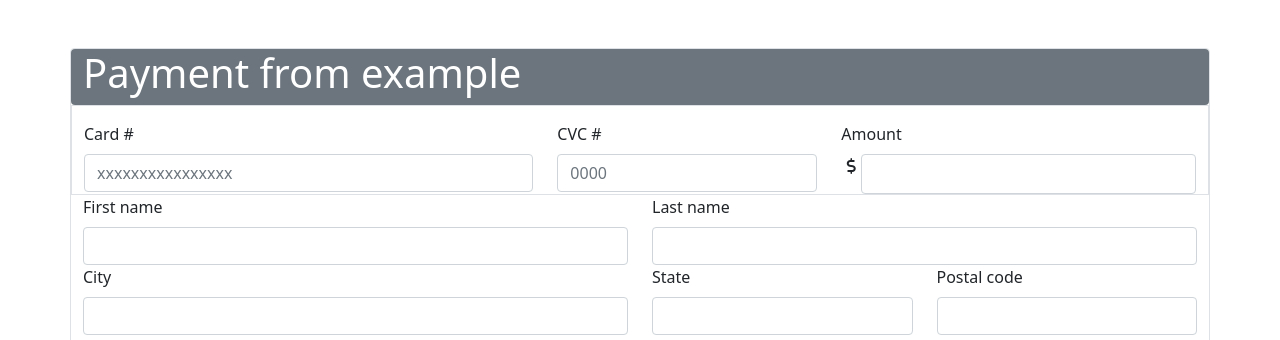
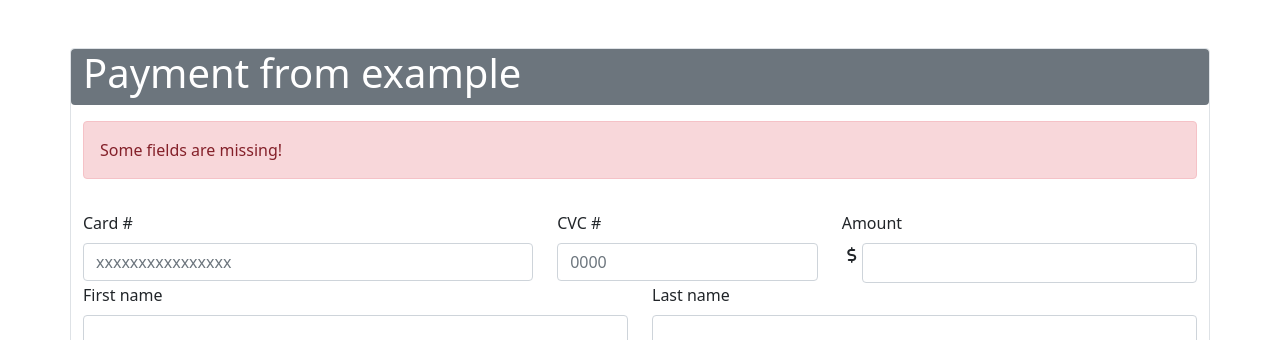
Before and after one commit to 4GeeksAcademy/Form-HTML5-Israelquint3ro, a plain HTML site: page index.html in a window 1280 px wide. Shown: the top 340 px of the page. Drawn offline with nearby package versions, Linux system fonts and the light colour scheme.

Commit message:
First Commit

```diff
--- a/index.html
+++ b/index.html
@@ -23,15 +23,20 @@
                 </div>
 
             </div>
+            <div>
+                <div class="alert alert-danger mt-3 mb-3" role="alert">
+                    Some fields are missing!
+                </div>
+            </div>
 
 
             <!-----------------------Aqui termina el titulo------------------------------>
-            <div class="row border border-secondary-2px">
+            <div class="row ">
 
 
                 <div class="col-5 mt-3">
 
-                    <label for="cardNumber" class="form-label ">Card #</label>
+                    <label for="cardNumber" class="form-label">Card #</label>
                     <input type="text" class="form-control" id="cardNumber" aria-describedby="emailHelp"
                         placeholder="xxxxxxxxxxxxxxxx">
                 </div>
```
Lines whose indentation alone changed are shown as unchanged.
